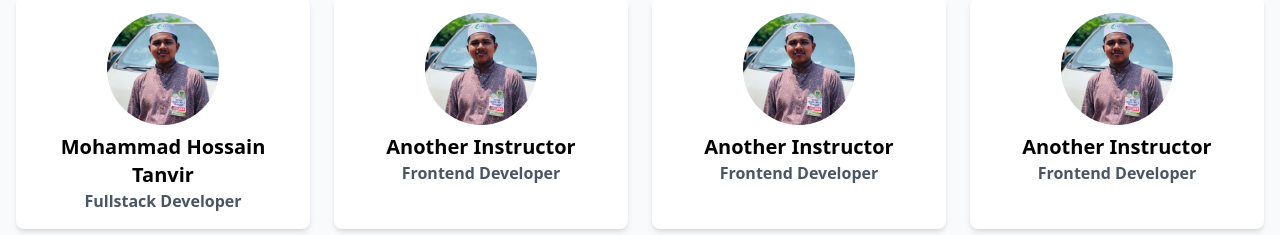
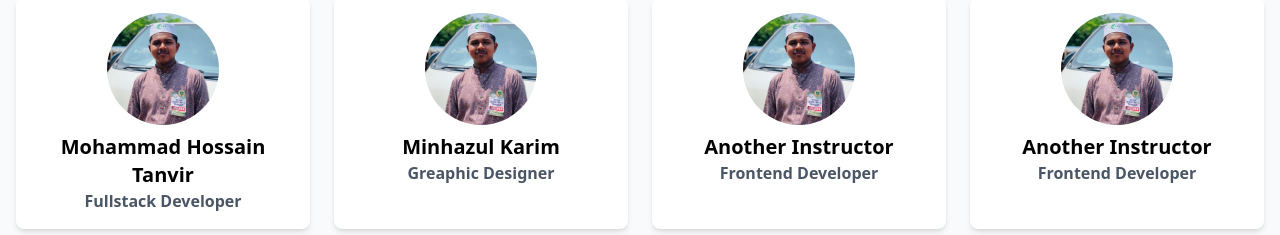
Before and after one commit to tanvir-ts/mitsolution, a Next.js app: page /about in a window 1280 px wide. Shown: the part 4080-4315 px from the top of the page. Built offline with nearby package versions, Linux system fonts and the light colour scheme.

Commit message:
add instructor

```diff
--- a/src/components/instructor.jsx
+++ b/src/components/instructor.jsx
@@ -15,8 +15,8 @@ const instructors = [
   },
   {
     id: 2,
-    name: "Another Instructor",
-    title: "Frontend Developer",
+    name: "Minhazul Karim",
+    title: "Greaphic Designer",
     phone: "01711-000000",
     course: "React & Next.js",
     email: "example@gmail.com",
```
